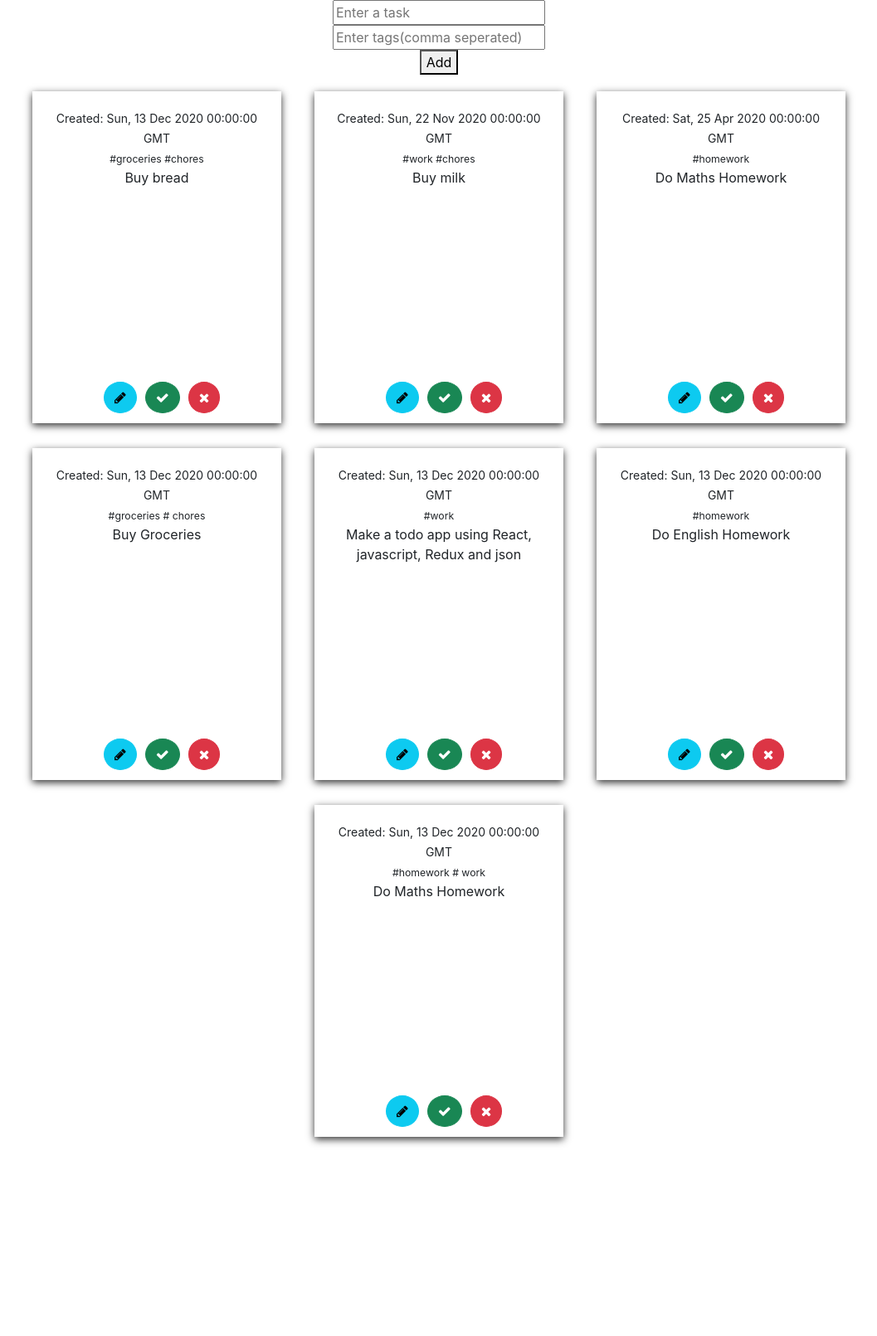
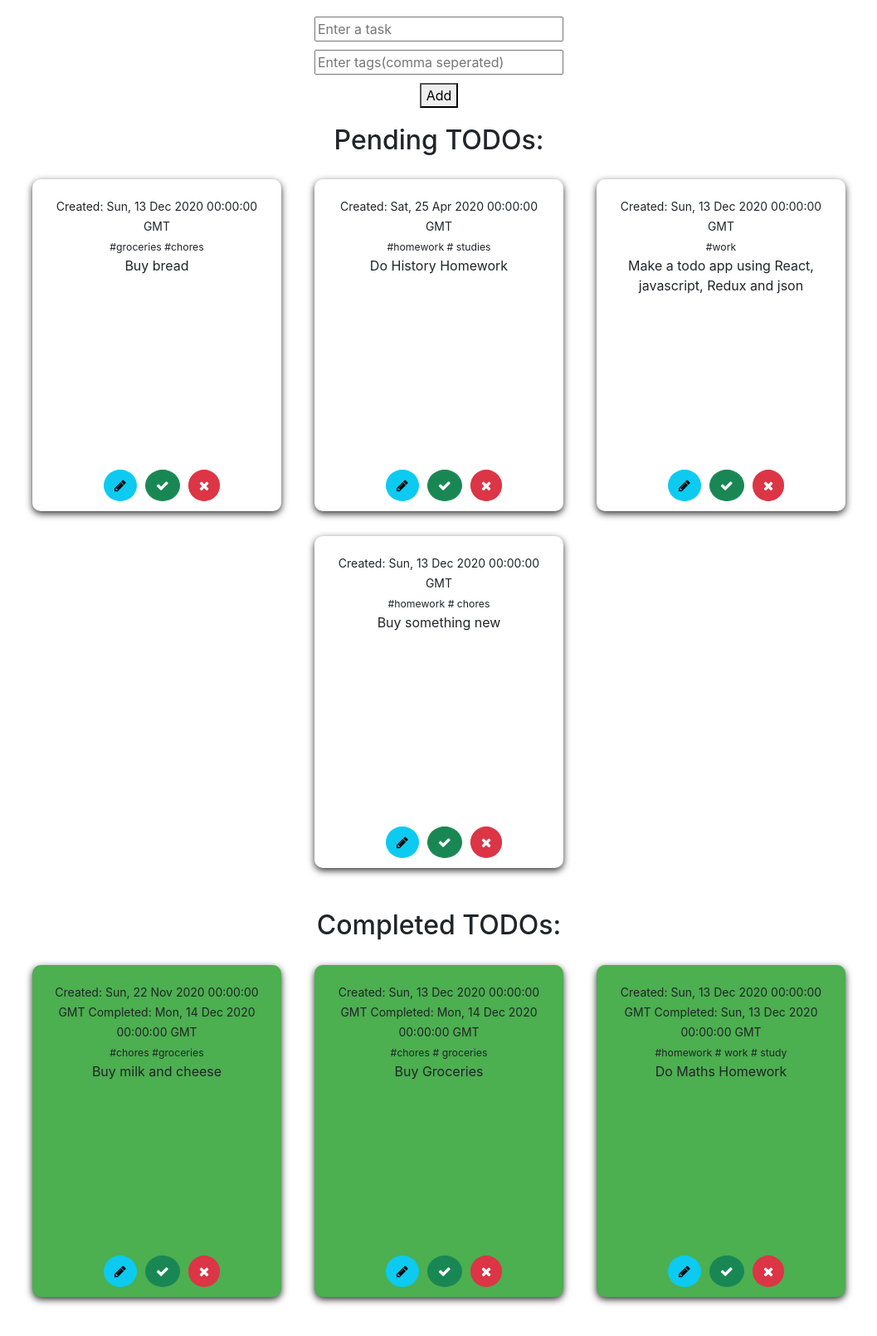
Before and after one commit to RutvikJogdand/todo_app, a React (Create React App) app in the folder MainApp/my_todo_app/: page / in a window 1280 px wide. Shown: the top 1610 px of the page at 83% size, without its empty margins (111-1168 px from the left). Before the commit the page ends 1420 px from the top, so only its background shows below. Built offline with nearby package versions, Linux system fonts and the light colour scheme; data requests are answered from the project's data file.

Commit message:
Seperating out the completed and pending todos

```diff
--- a/MainApp/my_todo_app/src/Components/AllTodos/AllTodos.jsx
+++ b/MainApp/my_todo_app/src/Components/AllTodos/AllTodos.jsx
@@ -29,27 +29,35 @@ function AllTodos()
     const todosArr = useSelector(state => state.todoRoot.todos_arr)
     const [task, setTask] = useState("")
     const [tags, setTags] = useState("")
-    const [tagsArr, setTagsArr] = useState([])
+    // const [tagsArr, setTagsArr] = useState([])
     const [todoId, setTodoId] = useState("")
 
     const classes = useStyles();
     const [open, setOpen] = React.useState(false);
 
 
-    // console.log(todosArr)
+    console.log(todosArr)
     useEffect(() => {
 
         dispatch(get_todos())
     }, [dispatch])
 
-    const handleOpen = (id) => {
+    const handleOpen = (id, title, tags) => {
 
         setTodoId(id)
         setOpen(true);
+
+        tags = tags.join(",")
+
+        setTask(title)
+        // console.log(tags)
+        setTags(tags)
     }
 
     const handleClose = () => {
         setOpen(false);
+        setTask("")
+        setTags("")
     }
 
     const handleComplete = (id, title, completed, creation_date, completion_date, tags) => {
@@ -101,14 +109,14 @@ function AllTodos()
          if(todosArr)
         {
             let todoItem = todosArr.find(item => item.id === todoId)
-            let allTags = tags.trim().split(",")
+            let allTags = tags.split(",") ;
 
             if(allTags[0] === "")
             {
                 allTags = todoItem.tags
             }
 
-            console.log(allTags)
+            // console.log(allTags)
 
 
 
@@ -141,17 +149,18 @@ function AllTodos()
     // console.log(tags, "TAGS")
     return(
         <>
-            <div onKeyPress={handleKey}>
-                <input type="search" name="task" value={task} placeholder="Enter a task" onChange={handleChange} />
+            <div onKeyPress={handleKey} className={styles.inputContainer}>
+                <input className={styles.inputField} type="search" name="task" value={task} placeholder="Enter a task" onChange={handleChange} />
                 <br/>
-                <input type="search" name="tags" value={tags} placeholder="Enter tags(comma seperated)" onChange={handleTagChange} />
+                <input className={styles.inputField} type="search" name="tags" value={tags} placeholder="Enter tags(comma seperated)" onChange={handleTagChange} />
                 <br/>
                 <button onClick={handleAdd}>Add</button>
 
             </div>
+            <h2>Pending TODOs:</h2>
             <section className={styles.todosContainer}>
                 {
-                    todosArr && todosArr.sort((a,b) => a.creation_date - b.creation_date ).map(item => { //completion_date
+                    todosArr && todosArr.filter(item => item.completed === false).map(item => { //completion_date
 
                         return(
                             <div key={uuidv4()} style={{backgroundColor: item.completed ? "#4caf50": "white"}}>
@@ -167,7 +176,7 @@ function AllTodos()
                                 <p> {item.title} </p>
 
                                 <div className={styles.btnContainer}>
-                                    <button onClick={() =>handleOpen(item.id)} className="btn btn-info rounded-circle">
+                                    <button onClick={() =>handleOpen(item.id, item.title, item.tags)} className="btn btn-info rounded-circle">
                                         <i className="fa fa-pencil"></i>
                                     </button>
                                     <button onClick={() => handleComplete(item.id, item.title, item.completed, item.creation_date,  new Date().toLocaleDateString(), item.tags )} className="btn btn-success rounded-circle">
@@ -181,6 +190,44 @@ function AllTodos()
                         )
                     })
                 }
+
+            </section>
+
+            <h2>Completed TODOs:</h2>
+            <section className={styles.todosContainer}>
+
+                {
+                    todosArr && todosArr.filter(item => item.completed === true).map(item => { //completion_date
+
+                        return(
+                            <div key={uuidv4()} style={{backgroundColor: item.completed ? "#4caf50": "white"}}>
+                                <small> Created: {new Date(item.creation_date).toUTCString() } </small>
+                                {item.completed? <small>Completed: {new Date(item.completion_date).toUTCString()} </small> : ""}
+                                <br/>
+                                <small> {item.tags.map(item => {
+
+                                    return(
+                                        <small> #{item} </small>
+                                    )
+                                })}  </small>
+                                <p> {item.title} </p>
+
+                                <div className={styles.btnContainer}>
+                                    <button onClick={() =>handleOpen(item.id, item.title, item.tags)} className="btn btn-info rounded-circle">
+                                        <i className="fa fa-pencil"></i>
+                                    </button>
+                                    <button onClick={() => handleComplete(item.id, item.title, item.completed, item.creation_date,  new Date().toLocaleDateString(), item.tags )} className="btn btn-success rounded-circle">
+                                        <i className="fa fa-check"></i>
+                                    </button>
+                                    <button onClick={() =>handleDelete(item.id)} className="btn btn-danger rounded-circle">
+                                        <i className="fa fa-close"></i>
+                                    </button>
+                                </div>
+                            </div>
+                        )
+                    })
+                }
+
 
             </section>
             <Modal
@@ -198,8 +245,8 @@ function AllTodos()
                 <Fade in={open}>
                 <div className={classes.paper}>
                     <h3>Edit:</h3>
-                    <input type="search" name="task" value={task} placeholder="Enter a task" onChange={handleChange} /><br/>
-                    <input type="search" name="tags" value={tags} placeholder="Enter tags(comma seperated)" onChange={handleTagChange} /><br/>
+                    <input className={styles.inputField} type="search" name="task" value={task} placeholder="Enter a task" onChange={handleChange} /><br/>
+                    <input className={styles.inputField} type="search" name="tags" value={tags} placeholder="Enter tags(comma seperated)" onChange={handleTagChange} /><br/>
                     <button onClick={handleEdit}>Edit</button>
                 </div>
                 </Fade>
--- a/MainApp/my_todo_app/src/Components/AllTodos/AllTodos.module.css
+++ b/MainApp/my_todo_app/src/Components/AllTodos/AllTodos.module.css
@@ -19,6 +19,7 @@
     padding: 20px;
     height: 400px;
     position: relative;
+    border-radius: 10px;
 }
 
 .btnContainer > button{
@@ -30,3 +31,13 @@
     top: 350px;
     margin-left: 22%;
 }
+
+.inputField{
+
+    width: 300px;
+    margin-bottom: 10px;
+}
+
+.inputContainer{
+    margin: 20px;
+}
--- a/MainApp/my_todo_app/src/server/todoDB.json
+++ b/MainApp/my_todo_app/src/server/todoDB.json
@@ -13,34 +13,35 @@
     },
     {
       "id": "2",
-      "title": "Buy milk",
-      "completed": false,
+      "title": "Buy milk and cheese",
+      "completed": true,
       "creation_date": "11/22/2020",
-      "completion_date": "12/13/2020",
+      "completion_date": "12/14/2020",
       "tags": [
-        "work",
-        "chores"
+        "chores",
+        "groceries"
       ]
     },
     {
       "id": "3",
-      "title": "Do Maths Homework",
+      "title": "Do History Homework",
       "completed": false,
       "creation_date": "4/25/2020",
       "completion_date": "12/13/2020",
       "tags": [
-        "homework"
+        "homework",
+        " studies"
       ]
     },
     {
       "id": "4aa0d3bb-3ad3-4d87-beee-e25f088dc607",
       "title": "Buy Groceries",
-      "completed": false,
+      "completed": true,
       "creation_date": "12/13/2020",
-      "completion_date": "12/13/2020",
+      "completion_date": "12/14/2020",
       "tags": [
-        "groceries",
-        " chores"
+        "chores",
+        " groceries"
       ]
     },
     {
@@ -48,30 +49,32 @@
       "title": "Make a todo app using React, javascript, Redux and json",
       "completed": false,
       "creation_date": "12/13/2020",
-      "completion_date": "12/13/2020",
+      "completion_date": "12/14/2020",
       "tags": [
         "work"
       ]
     },
     {
       "id": "5500ac5a-d628-4e45-a886-41e35a49948b",
-      "title": "Do English Homework",
+      "title": "Buy something new",
       "completed": false,
       "creation_date": "12/13/2020",
-      "completion_date": "",
+      "completion_date": "12/14/2020",
       "tags": [
-        "homework"
+        "homework",
+        " chores"
       ]
     },
     {
       "id": "42f07a2f-aa90-4596-97e3-1f115b54cb07",
       "title": "Do Maths Homework",
-      "completed": false,
+      "completed": true,
       "creation_date": "12/13/2020",
       "completion_date": "12/13/2020",
       "tags": [
         "homework",
-        " work"
+        " work",
+        " study"
       ]
     }
   ]
```
Also changed, not shown: 1 other file (tests, documents, lock files or other folders).
